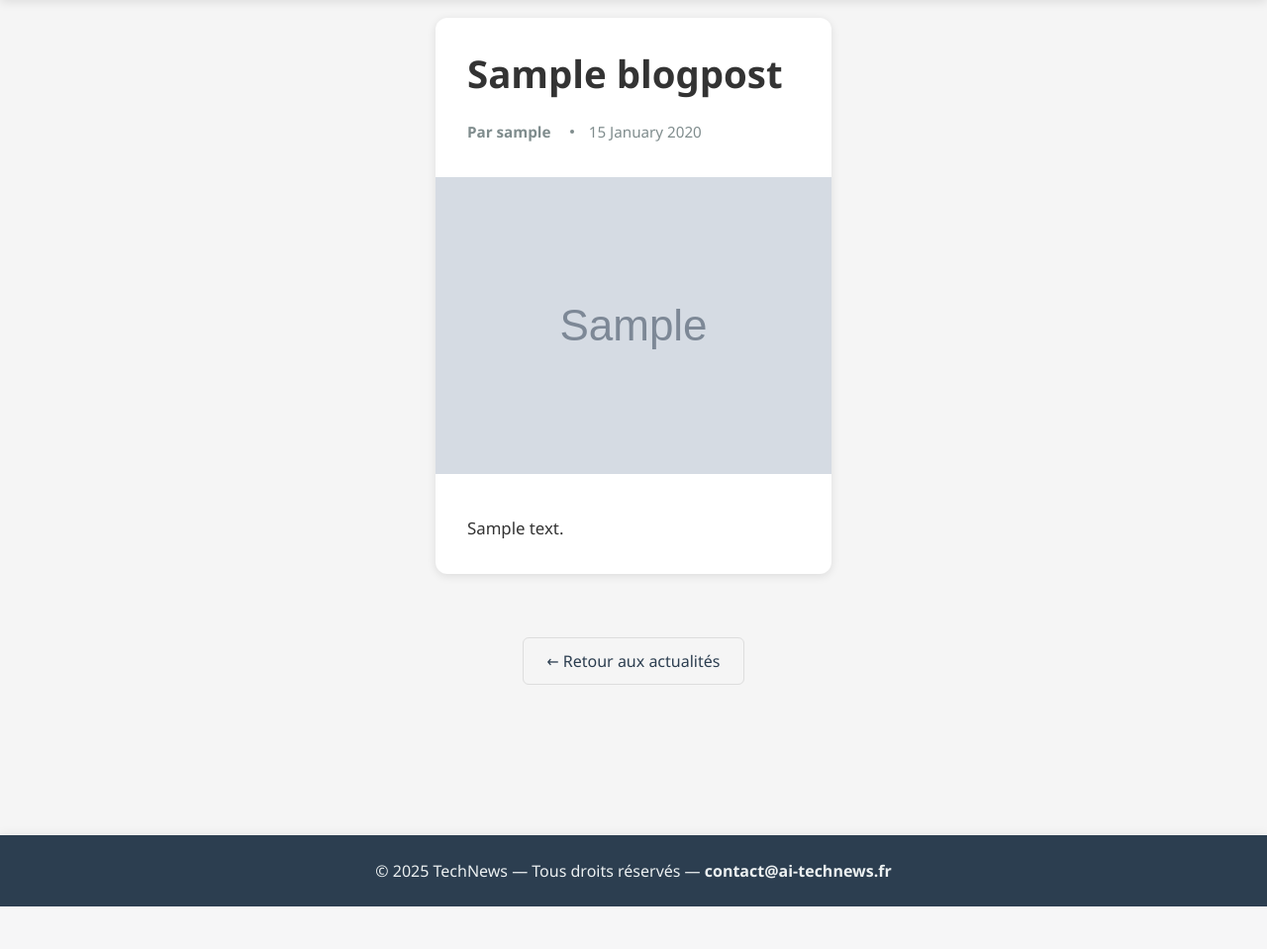
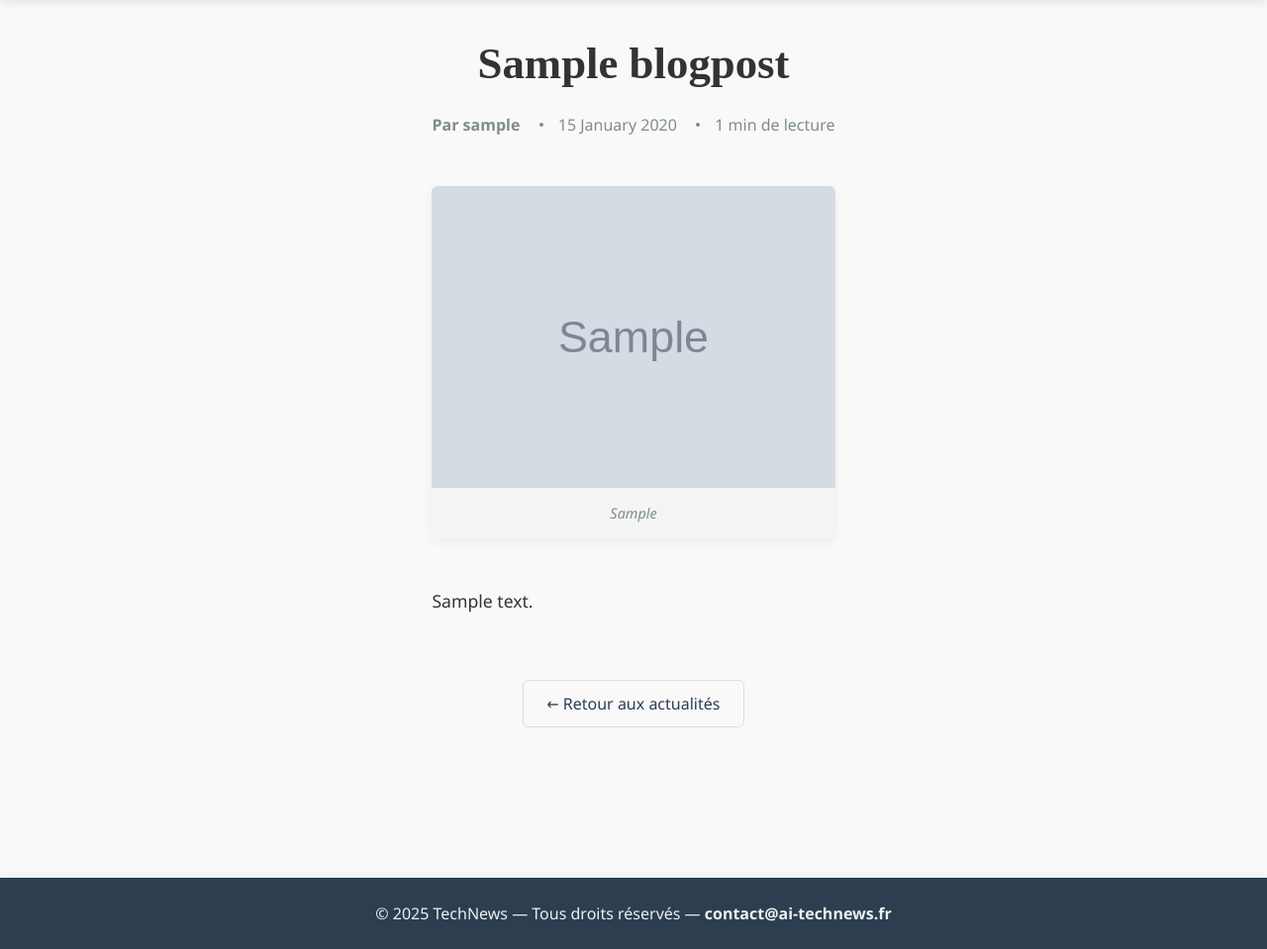
Before and after one commit to Killianp-dev/django-app, a Django app: a page that uses src/templates/blog/blogpost_detail.html in a window 1280 px wide. Shown: the part 70-1029 px from the top of the page at 99% size. Before the commit the page ends 986 px from the top, so only its background shows below. Run offline with Django 5.2, Linux system fonts and the light colour scheme; tables that the repository leaves empty hold one stand-in row (values such as "Sample post"); grey boxes marked "Sample" are stand-in pictures; some libraries are stand-ins or nearby versions.

Commit message:
blog style

```diff
--- a/src/blog/models.py
+++ b/src/blog/models.py
@@ -2,6 +2,8 @@ from django.contrib.auth import get_user_model
 from django.db import models
 from django.template.defaultfilters import slugify
 from django.urls import reverse
+import re
+from math import ceil
 
 # Return the user model
 User = get_user_model()
@@ -15,6 +17,7 @@ class BlogPost(models.Model):
     published = models.BooleanField(default=False, verbose_name="Publié")
     content = models.TextField(blank=True, verbose_name="Contenu")
     thumbnail = models.ImageField(blank=True, upload_to='blog')
+    caption = models.CharField(max_length=255, blank=True, verbose_name="Légende de l'image")
 
     class Meta:
         ordering = ['-created_on']  # the last published article comes first
@@ -32,5 +35,25 @@ class BlogPost(models.Model):
     def author_or_default(self):
         return self.author.username if self.author else "auteur inconnu"
 
+    @property
+    def reading_time(self):
+        """
+        Calcule le temps de lecture approximatif en minutes.
+        Basé sur une moyenne de 200 mots par minute.
+        """
+        if not self.content:
+            return None
+
+        # Retire les balises HTML
+        text_only = re.sub(r'<[^>]+>', '', self.content)
+
+        # Calcule le nombre de mots
+        word_count = len(text_only.split())
+
+        # Calcule le temps de lecture (arrondi au supérieur)
+        reading_time = ceil(word_count / 200)
+
+        return reading_time
+
     def get_absolute_url(self):
-        return reverse('blog:home')
+        return reverse('blog:detail', kwargs={'slug': self.slug})
--- a/src/config/settings.py
+++ b/src/config/settings.py
@@ -47,6 +47,8 @@ INSTALLED_APPS = [
     'django.contrib.messages',
     'livereload',
     'django.contrib.staticfiles',
+    'django.contrib.sites',
+    'django.contrib.sitemaps',
     'blog',
     'contact_form',
 ]
@@ -154,3 +156,6 @@ STATICFILES_DIRS = [
 # https://docs.djangoproject.com/en/5.2/ref/settings/#default-auto-field
 
 DEFAULT_AUTO_FIELD = 'django.db.models.BigAutoField'
+
+# Site ID requis pour les sitemaps
+SITE_ID = 1
--- a/src/config/urls.py
+++ b/src/config/urls.py
@@ -17,10 +17,27 @@ Including another URLconf
 from django.conf.urls.static import static
 from django.contrib import admin
 from django.urls import path, include
+from django.contrib.sitemaps.views import sitemap
+from django.views.generic import TemplateView
+from django.http import HttpResponse
 
 from .views import HomeView
 from contact_form.views import SuccessView
 from . import settings
+from .sitemaps import BlogSitemap, StaticSitemap
+
+sitemaps = {
+    'blog': BlogSitemap,
+    'static': StaticSitemap,
+}
+
+def robots_txt(request):
+    lines = [
+        "User-agent: *",
+        "Disallow: /admin/",
+        f"Sitemap: {request.build_absolute_uri('/sitemap.xml')}"
+    ]
+    return HttpResponse("\n".join(lines), content_type="text/plain")
 
 urlpatterns = [
     path('', HomeView.as_view(), name='index'),
@@ -28,4 +45,6 @@ urlpatterns = [
     path('admin/', admin.site.urls),
     path('blog/', include('blog.urls')),
     path('contact/', include('contact_form.urls')),
+    path('sitemap.xml', sitemap, {'sitemaps': sitemaps}, name='django.contrib.sitemaps.views.sitemap'),
+    path('robots.txt', robots_txt),
 ] + static(settings.MEDIA_URL, document_root=settings.MEDIA_ROOT)
--- a/src/static/css/base/_global.css
+++ b/src/static/css/base/_global.css
@@ -3,7 +3,7 @@
    ================================================= */
 
 body {
-  background-color: #f5f5f5;
+  background-color: #f9f9f9;
   display: flex;
   flex-direction: column;
   min-height: 100vh;
@@ -17,6 +17,15 @@ body {
   padding: 40px 20px;
   text-align: center;
   min-height: calc(100vh - var(--navbar-height) - var(--footer-height));
+}
+
+/* Style spécifique pour la page d'article */
+.article-page {
+  background-color: #f9f9f9;
+}
+
+.article-page #blog {
+  padding-top: 60px;
 }
 
 /* Titre de page générique */
--- a/src/static/css/pages/_article.css
+++ b/src/static/css/pages/_article.css
@@ -3,27 +3,29 @@
    ================================================= */
 
 .article {
-  max-width: 1000px;
+  max-width: 800px;
   margin: 3rem auto 4rem;
-  padding: 2rem;
+  padding: 0;
   text-align: left;
   line-height: 1.75;
-  background-color: #fff;
-  border-radius: var(--radius-lg);
-  box-shadow: var(--shadow-sm);
+  background-color: transparent;
+  border-radius: 0;
+  box-shadow: none;
 }
 
 .article-header {
-  margin-bottom: 2rem;
+  margin-bottom: 3rem;
   position: relative;
+  text-align: center;
 }
 
 .article-title {
-  font-size: 2.4rem;
-  line-height: 1.3;
+  font-size: 2.8rem;
+  line-height: 1.2;
   color: var(--color-dark);
-  margin-bottom: 1rem;
+  margin-bottom: 1.5rem;
   font-weight: 800;
+  font-family: 'Times New Roman', serif;
 }
 
 .article-meta {
@@ -31,7 +33,8 @@
   gap: 1.2rem;
   align-items: center;
   color: var(--color-grey);
-  font-size: 0.95rem;
+  font-size: 1rem;
+  justify-content: center;
 }
 
 .article-author {
@@ -55,9 +58,29 @@
   background-color: var(--color-grey);
 }
 
+/* Style pour le temps de lecture */
+.article-reading-time {
+  position: relative;
+  padding-left: 1.2rem;
+}
+
+.article-reading-time::before {
+  content: "";
+  position: absolute;
+  left: 0;
+  top: 50%;
+  transform: translateY(-50%);
+  width: 4px;
+  height: 4px;
+  border-radius: 50%;
+  background-color: var(--color-grey);
+}
+
 .article-image {
-  margin: 0 -2rem 2.5rem;
+  margin: 0 0 3rem;
   overflow: hidden;
+  border-radius: var(--radius-md);
+  box-shadow: var(--shadow-md);
 }
 
 .article-image img {
@@ -68,35 +91,63 @@
   display: block;
 }
 
+/* Style pour la légende d'image */
+.article-image figcaption {
+  padding: 0.8rem 1rem;
+  font-size: 0.9rem;
+  color: var(--color-grey);
+  text-align: center;
+  font-style: italic;
+  background-color: rgba(0, 0, 0, 0.02);
+  border-bottom-left-radius: var(--radius-md);
+  border-bottom-right-radius: var(--radius-md);
+}
+
 .article-body {
-  font-size: 1.05rem;
+  font-size: 1.1rem;
   color: #333;
+  max-width: 100%;
+  margin: 0 auto;
 }
 
 .article-body p {
-  margin-bottom: 1.5rem;
+  margin-bottom: 1.8rem;
   line-height: 1.8;
+}
+
+.article-body p:first-of-type::first-letter {
+  font-size: 3.5rem;
+  font-weight: 700;
+  float: left;
+  line-height: 0.8;
+  margin-right: 0.5rem;
+  margin-top: 0.3rem;
+  color: var(--color-primary);
+  font-family: 'Times New Roman', serif;
 }
 
 .article-body h2,
 .article-body h3,
 .article-body h4 {
-  margin: 2.5rem 0 1rem;
+  margin: 3rem 0 1.5rem;
   color: var(--color-dark);
   line-height: 1.3;
   font-weight: 700;
+  max-width: 90%;
 }
 
 .article-body h2 {
-  font-size: 1.8rem;
+  font-size: 2rem;
+  padding-bottom: 0.5rem;
+  border-bottom: 1px solid #eee;
 }
 
 .article-body h3 {
-  font-size: 1.5rem;
+  font-size: 1.6rem;
 }
 
 .article-body h4 {
-  font-size: 1.25rem;
+  font-size: 1.3rem;
 }
 
 .article-body ul,
@@ -141,7 +209,7 @@
 /* MODIFIEURS DE PAGE */
 /*  ➜ quand <body class="article-page"> est présent */
 .article-page #blog {
-  max-width: 1200px;
+  max-width: 1000px;
   margin: 0 auto;
   text-align: left;
 }
--- a/src/static/css/sections/_blog.css
+++ b/src/static/css/sections/_blog.css
@@ -88,7 +88,7 @@
 
 /* Navigation entre articles */
 .article-navigation {
-  margin: 3rem auto;
+  margin: 4rem auto 2rem;
   text-align: center;
 }
 
@@ -101,7 +101,8 @@
   border: 1px solid #ddd;
   border-radius: var(--radius-md);
   transition: all 0.3s;
-  margin-bottom: 2rem;
+  margin-bottom: 3rem;
+  background-color: transparent;
 }
 
 .back-to-blog:hover {
@@ -114,20 +115,25 @@
 .post-nav {
   display: flex;
   justify-content: space-between;
-  gap: 1rem;
+  gap: 2rem;
   margin-top: 2rem;
+  max-width: 800px;
+  margin-left: auto;
+  margin-right: auto;
 }
 
 .post-nav-item {
   display: flex;
   flex-direction: column;
-  padding: 1rem;
+  padding: 1.2rem 1.5rem;
   border: 1px solid #eee;
   border-radius: var(--radius-sm);
   text-decoration: none;
   transition: all 0.3s;
   flex: 1;
   max-width: 45%;
+  background-color: #fff;
+  box-shadow: var(--shadow-sm);
 }
 
 .post-nav-prev {
--- a/src/templates/blog/blogpost_detail.html
+++ b/src/templates/blog/blogpost_detail.html
@@ -12,12 +12,18 @@
       <div class="article-meta">
         <span class="article-author">Par {{ post.author_or_default }}</span>
         <span class="article-date">{{ post.created_on|date:"j F Y" }}</span>
+        {% if post.reading_time %}
+        <span class="article-reading-time">{{ post.reading_time }} min de lecture</span>
+        {% endif %}
       </div>
     </header>
 
     {% if post.thumbnail %}
     <figure class="article-image">
       <img src="{{ post.thumbnail.url }}" alt="Image de l'article : {{ post.title }}">
+      {% if post.caption %}
+      <figcaption>{{ post.caption }}</figcaption>
+      {% endif %}
     </figure>
     {% endif %}
 
```
Also changed, not shown: other parts of src/static/css/pages/_article.css (+29 -8 lines), src/config/sitemaps.py (added, +26 -0 lines), src/blog/migrations/0006_blogpost_caption.py (added).
